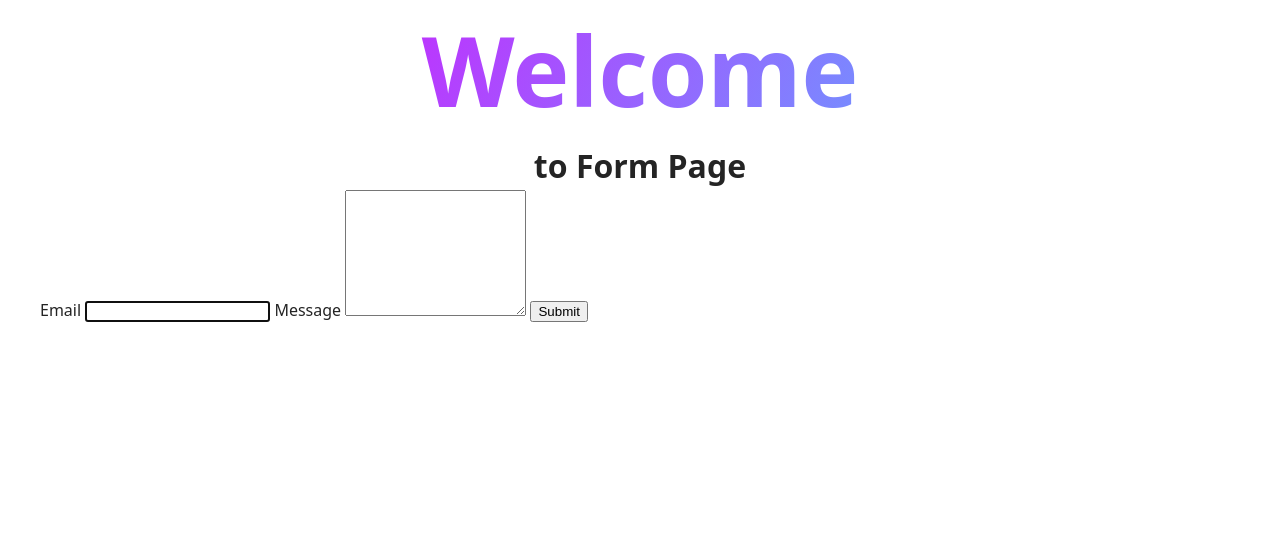
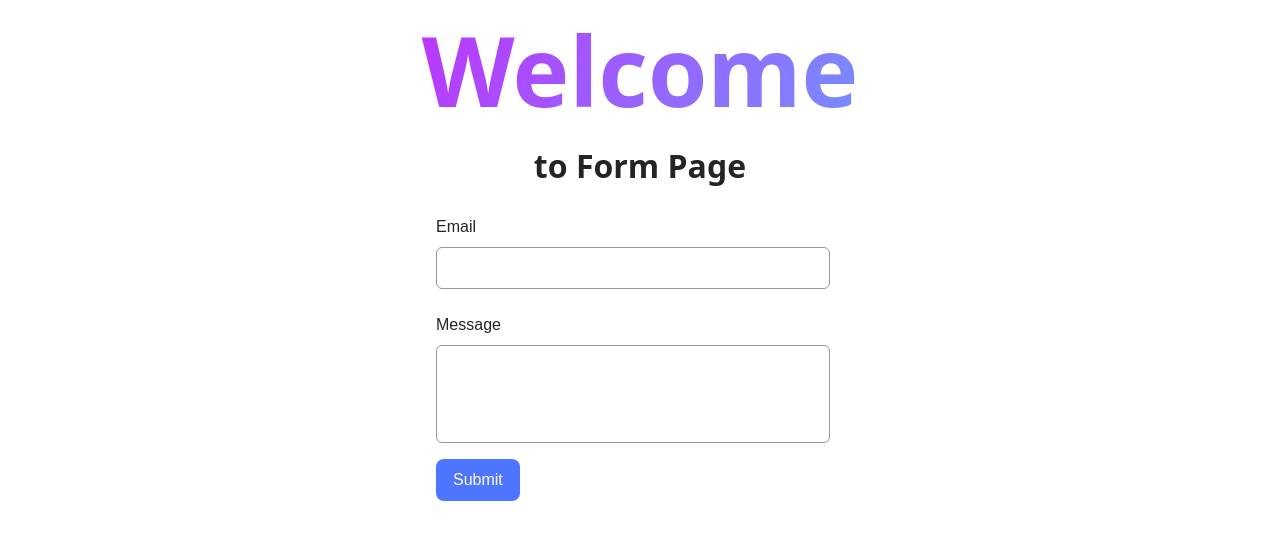
Before and after one commit to Bekir26/goit-js-hw-09, a website built with Vite: page src/02-form.html in a window 1280 px wide. Shown: the part 72-612 px from the top of the page. Built offline with nearby package versions, Linux system fonts and the light colour scheme.

Commit message:
bug fixed

```diff
--- a/package.json
+++ b/package.json
@@ -17,6 +17,7 @@
   "author": "Alexander Repeta <alexander.repeta@gmail.com>",
   "license": "ISC",
   "dependencies": {
+    "simplelightbox": "^2.14.3",
     "vite-plugin-full-reload": "^1.2.0",
     "vite-plugin-html-inject": "^1.1.2"
   }
--- /dev/null
+++ b/src/css/form.css
@@ -0,0 +1,68 @@
+.feedback-form{
+    width: 408px;
+  }
+
+  .feedback-form{
+    padding: 24px;
+    background-color: #FFFFFF;
+    border: 1px solid transparent;
+    border-radius: 8px;
+    font-family: "Montserrat", sans-serif;
+    font-optical-sizing: auto;
+    margin: 0 auto;
+    text-align: left;
+  }
+
+  .feedback-form input, .feedback-form textarea{
+    line-height: 24px;
+    font-size: 16px;
+    padding: 8px 16px;
+    font-family: "Montserrat", sans-serif;
+    font-optical-sizing: auto;
+    font-weight: 400;
+    font-style: normal;
+    max-width: 360px;
+    width: 100%;
+    outline: none;
+    margin-top: 8px;
+    margin-bottom: 16px;
+    border: 1px solid #979798;
+    border-radius: 6px;
+    outline: none;
+  }
+
+  .feedback-form textarea{
+    height: 80px;
+    resize: none;
+  }
+
+  .feedback-form input{
+    margin-top: 8px;
+  }
+  .feedback-form button{
+    margin-top: -8px;
+  }
+  .feedback-form label{
+    display: flex;
+    margin-bottom: 8px;
+    flex-direction: column;
+    text-align: left;
+
+  }
+  .feedback-form button{
+    font-size: 16px;
+    line-height: 24px;
+    font-family: "Montserrat", sans-serif;
+    font-optical-sizing: auto;
+    letter-spacing: 4%;
+    font-weight: 500;
+    color: #FFFFFF;
+    padding: 8px 16px;
+    background-color: #4E75FF;
+    border: 1px solid transparent;
+    border-radius: 8px;
+  }
+  .feedback-form button:hover{
+    background-color: #6C8CFF;
+    cursor: pointer;
+  }
```
Also changed, not shown: src/css/gallery.css (added, +23 -0 lines), src/index.html (+2 -2 lines), 1 other file.
